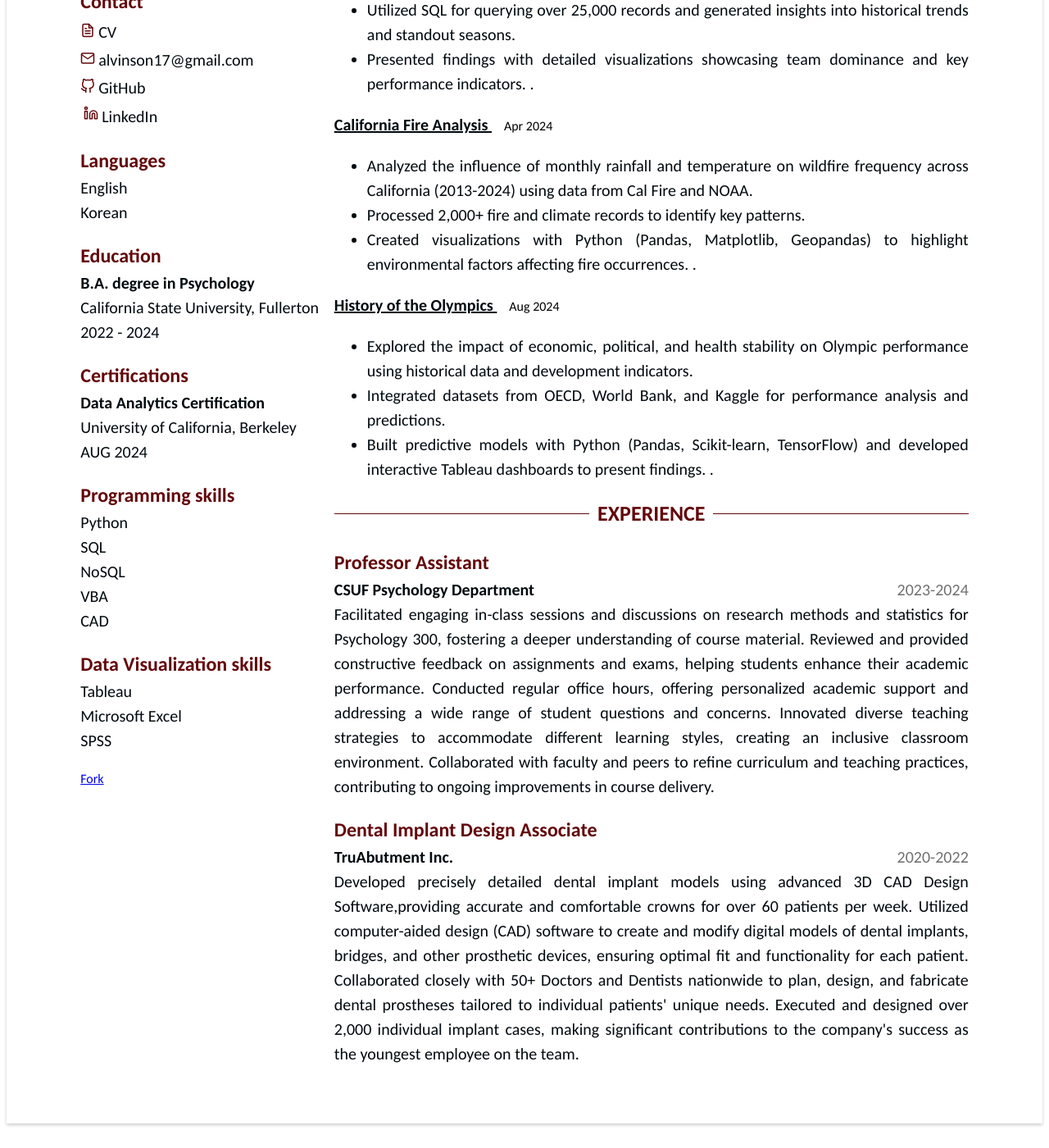
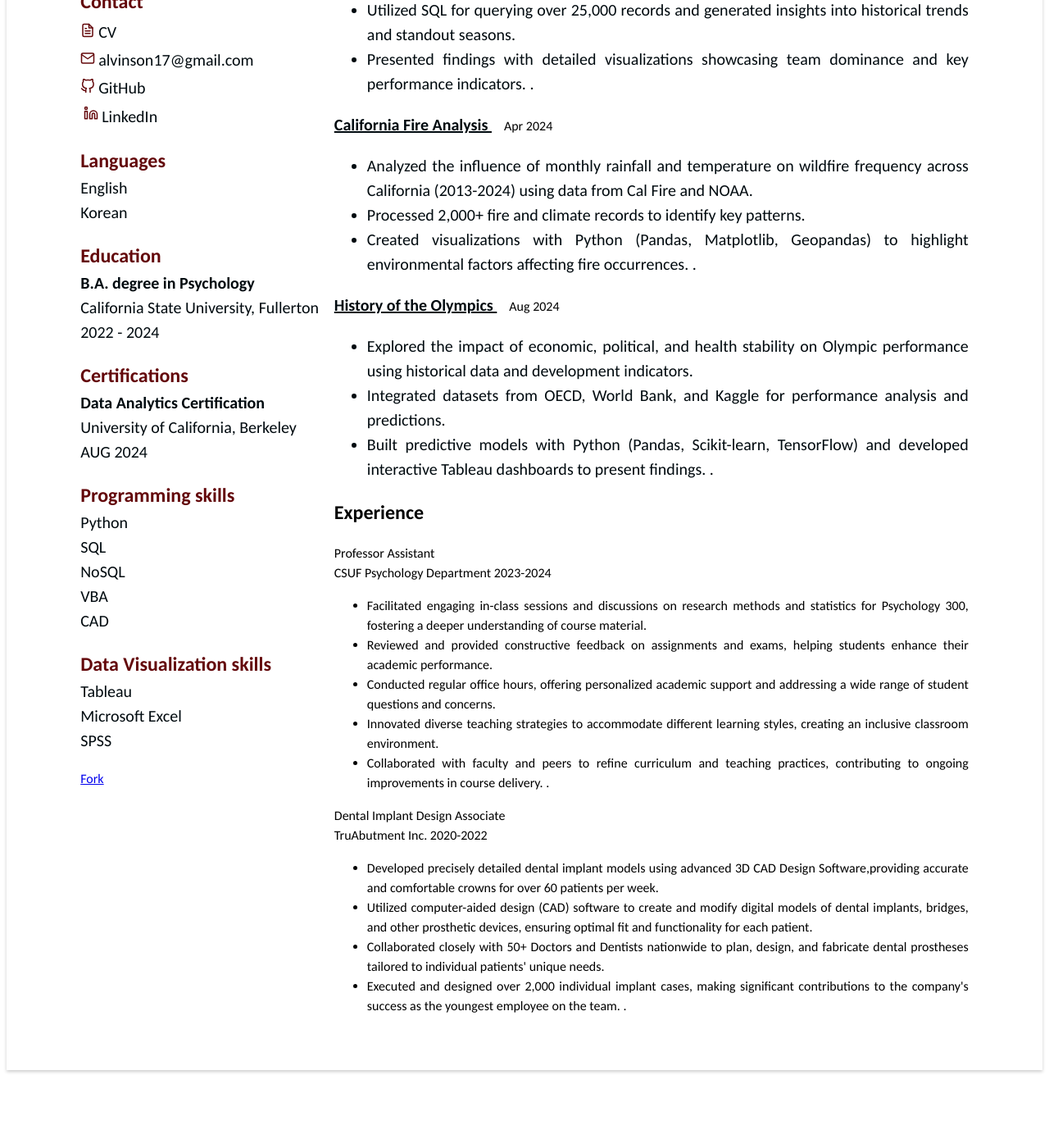
Before and after one commit to Alvin-Son/Alvin-Son.github.io, a Jekyll site: the page built from index.html, in a window 1280 px wide and 1400 px high, scrolled down 424 px. Shown: the whole window at 82% size. Built offline with Jekyll 4.4.1, drawn with Linux system fonts in a browser that asks for light colours; after the commit the page ends 1759 px from its top, so only the background shows below that.

Commit message:
Update experience.html

```diff
--- a/_includes/experience.html
+++ b/_includes/experience.html
@@ -1,6 +1,6 @@
 {% assign experience = site.data.data.experience %}
 {% if experience %}
-<section class="experiance">
+<section class="experience">
     <h2 class="title">Experience</h2>
     {% for exp in experience %}
         <div class="experience-item">
@@ -11,10 +11,16 @@
                 {{exp.company}}
                 <span class="time">{{exp.time}}</span>
             </div>
-            <div class="details">{{exp.details}}</div>
+            <ul class="details">
+                {% assign sentences = exp.details | split: '. ' %}
+                {% for sentence in sentences %}
+                {% if sentence != "" %}
+                <li>{{ sentence }}.</li>
+                {% endif %}
+                {% endfor %}
+            </ul>
             <p class="technologies">{{exp.technologies_used}}</p>
         </div>
-
     {% endfor %}
 </section>
 {% endif %}
```
